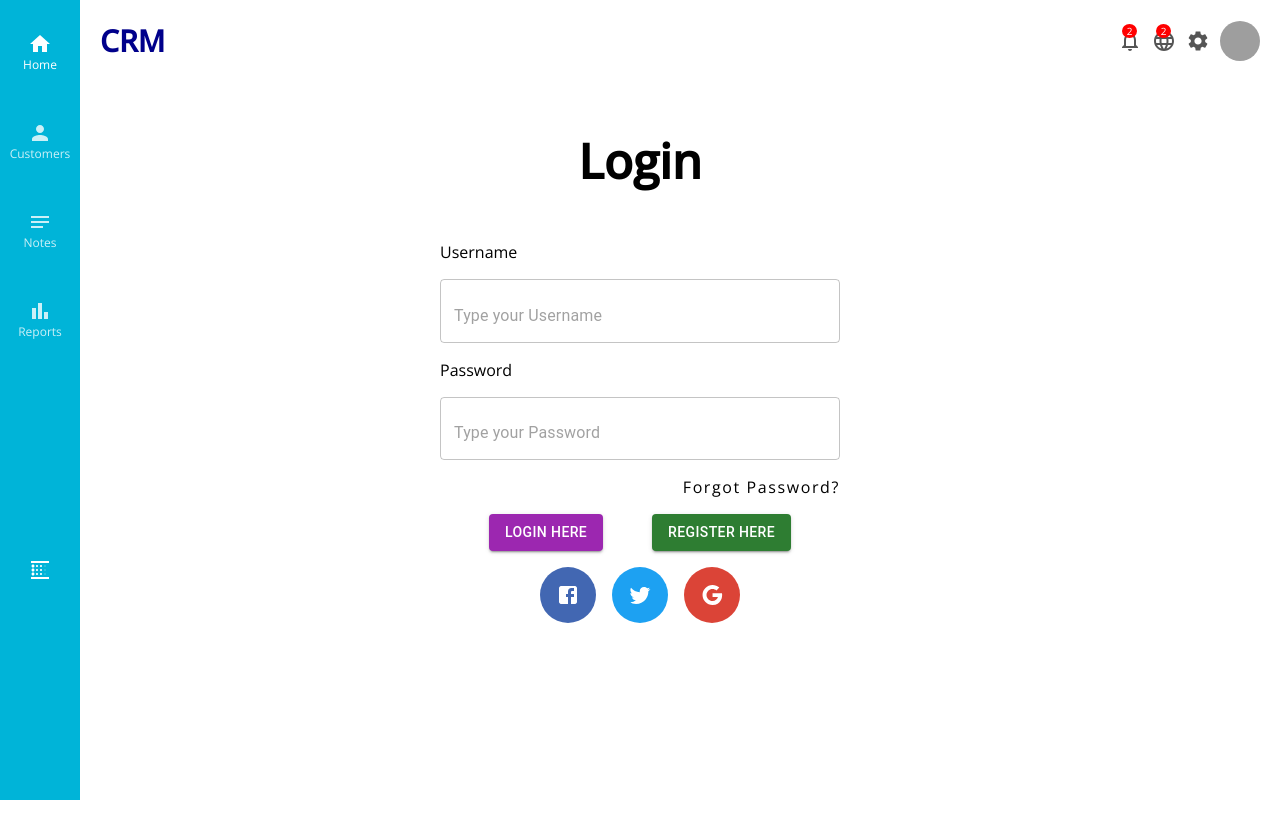
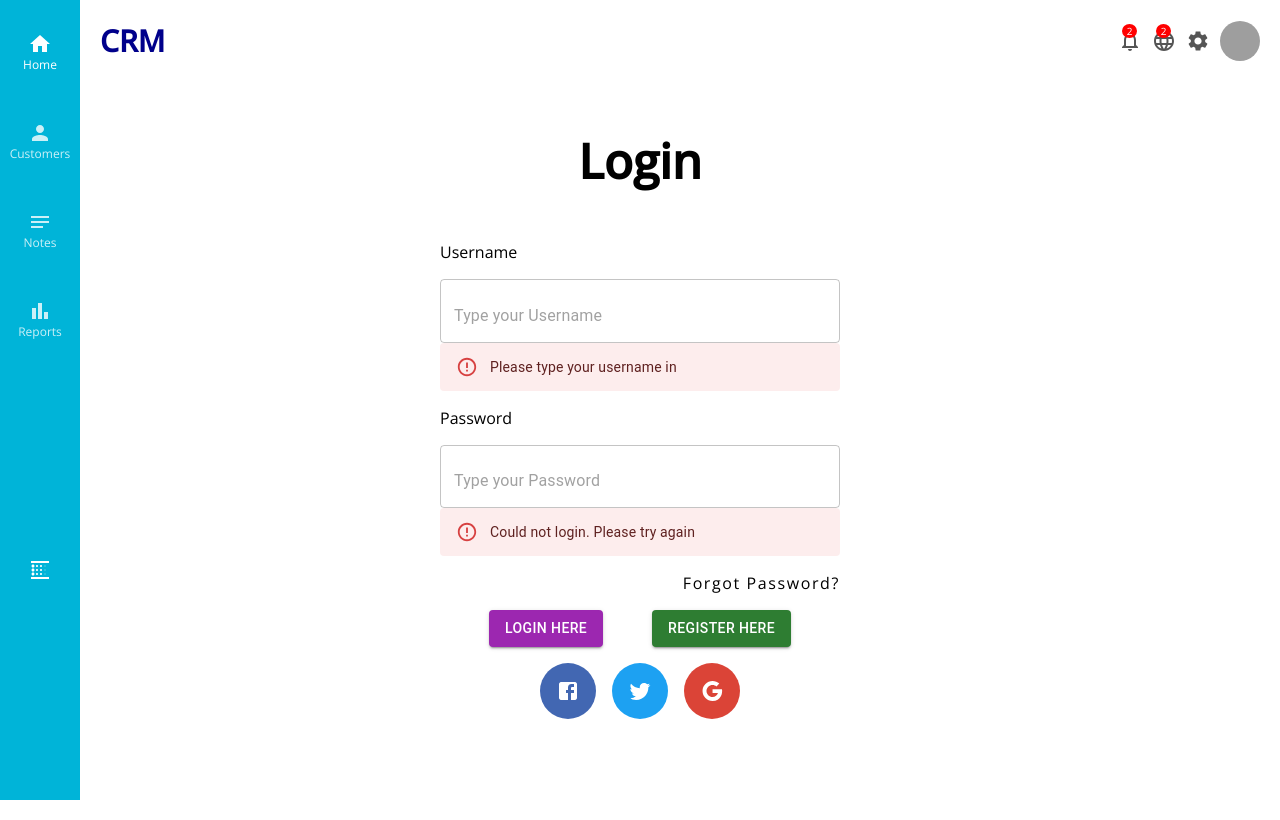
Before and after one commit to rajis31/crmX, a React app in the folder frontend/: page /login in a window 1280 px wide. Both pictures are taken after a click on the button "LOGIN HERE". Built offline with nearby package versions, Linux system fonts and the light colour scheme; no server answers; grey boxes are pictures that could not be loaded.

Commit message:
Update Login.jsx

```diff
--- a/frontend/src/components/Login/Login.jsx
+++ b/frontend/src/components/Login/Login.jsx
@@ -1,4 +1,4 @@
-import React, {useState} from 'react'
+import React, { useState } from 'react'
 import "./Login.css";
 import FacebookIcon from '@mui/icons-material/Facebook';
 import TwitterIcon from '@mui/icons-material/Twitter';
@@ -6,14 +6,39 @@ import GoogleIcon from '@mui/icons-material/Google';
 import { Button, TextField } from '@mui/material';
 import { useNavigate } from 'react-router-dom';
 import axios from "axios";
+import Alert from '@mui/material/Alert';
+
 
 export default function Login() {
     const [username, setUsername] = useState("");
     const [password, setPassword] = useState("");
+    const [loginError, setLoginError] = useState(false);
+    const [usernameError, setUsernameError] = useState(false);
+    const [passwordError, setPasswordError] = useState(false);
+
     const navigate = useNavigate();
+
+    const handleErrors = () => {
+        if (username.length === 0) {
+            setUsernameError(true);
+        } else if (password.length === 0) {
+            setPasswordError(true);
+        } else {
+            clearErrors();
+        }
+    }
+
+    const clearErrors = () => {
+        setLoginError(false);
+        setUsernameError(false);
+        setLoginError(false);
+    }
 
 
     const handleLoginBtn = async (e) => {
+        handleErrors();
+
+        if(!usernameError && !passwordError){
             axios.post("http://localhost:3000/user/login",
             {
                 username: username,
@@ -21,8 +46,10 @@ export default function Login() {
             })
             .then(response => {
                 console.log(response);
+                clearErrors();
             })
-        .catch(error => console.log(error));
+            .catch(error => setLoginError(true));
+        }
     }
 
     const handleRegisterBtn = (e) => {
@@ -43,6 +70,11 @@ export default function Login() {
                     name='username'
                     onChange={(e) => { setUsername(e.target.value) }}
                 />
+                {
+                    usernameError ?
+                        <Alert severity="error" className='login-form__error-msg'>Please type your username in</Alert> :
+                        <div></div>
+                }
                 <label htmlFor="password">password</label>
                 <TextField
                     placeholder='Type your Password'
@@ -50,13 +82,25 @@ export default function Login() {
                     name='password'
                     onChange={(e) => { setPassword(e.target.value) }}
                 />
+                {
+                    passwordError ?
+                        <Alert severity="error" className='login-form__error-msg'>Please type your password in</Alert> :
+                        <div></div>
+                }
+
+                {
+                    loginError ?
+                        <Alert severity="error" className='login-form__error-msg'>Could not login. Please try again</Alert> :
+                        <div></div>
+                }
+
             </form>
-            <p className="forgot" onClick={ ()=>{ handleForgotBtn()  } }>forgot password?</p>
+            <p className="forgot" onClick={() => { handleForgotBtn() }}>forgot password?</p>
             <div className='login-form__btn-group'>
                 <Button
                     variant="contained"
                     color="secondary"
-                    onClick={ handleLoginBtn }
+                    onClick={handleLoginBtn}
                 >
                     Login Here
                 </Button>
@@ -64,7 +108,7 @@ export default function Login() {
                 <Button
                     variant="contained"
                     color="success"
-                    onClick={ handleRegisterBtn }
+                    onClick={handleRegisterBtn}
                 >
                     Register Here
                 </Button>
```
Lines whose indentation alone changed are shown as unchanged.
